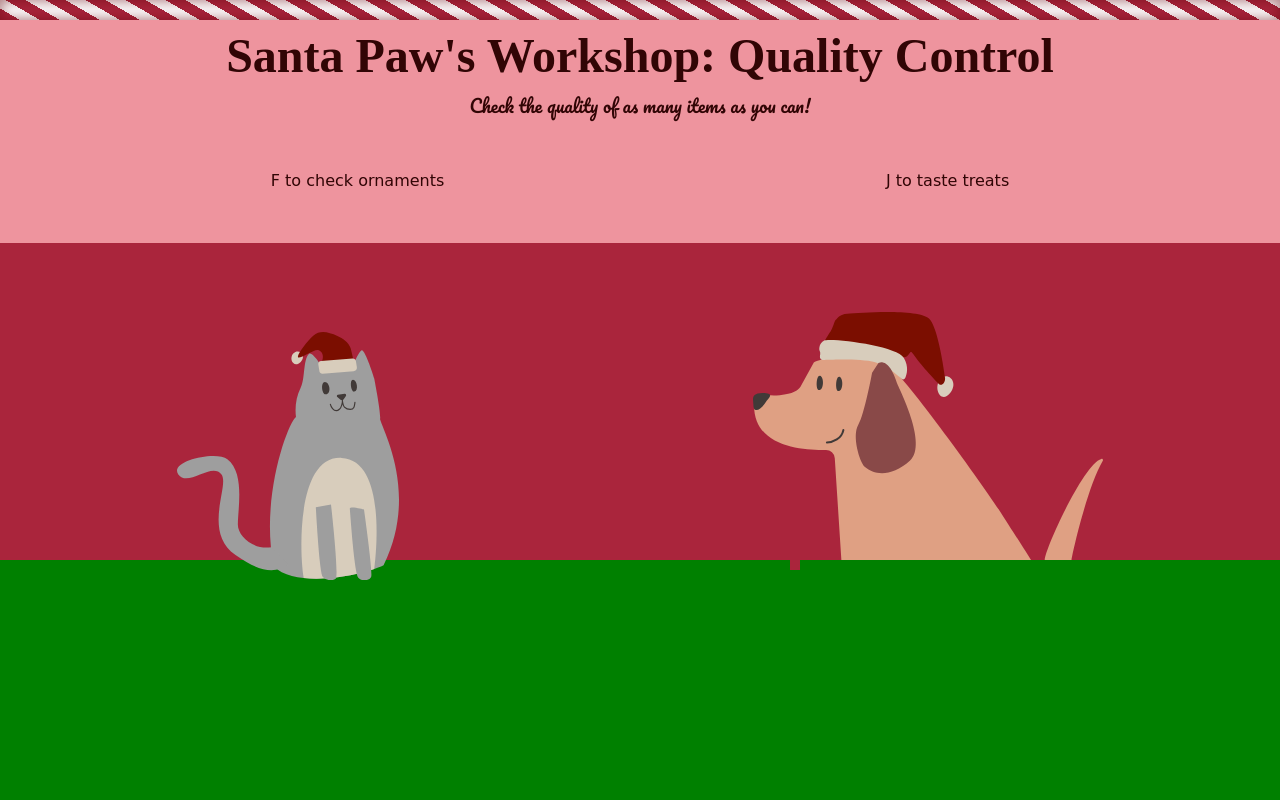
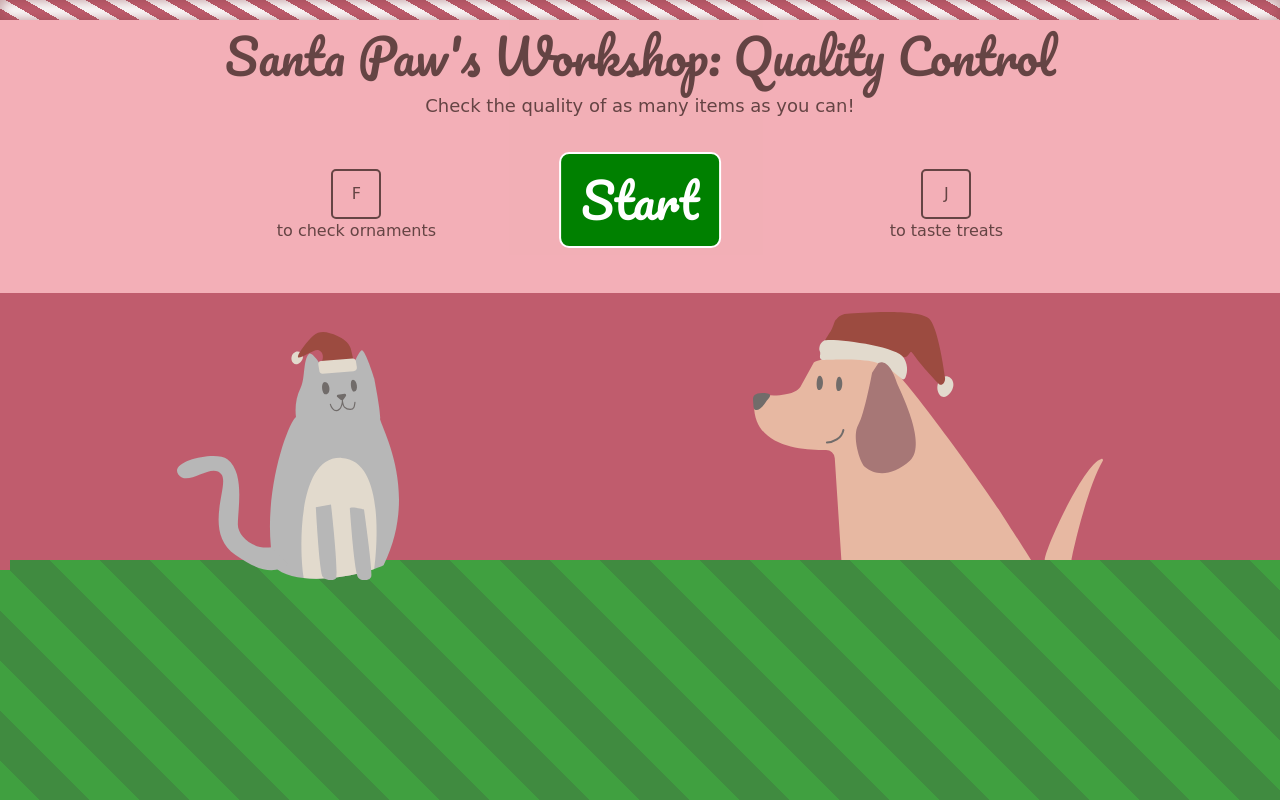
Before and after one commit to NatashaMitchko/Firebase-site, a plain HTML site: page public/index.html in a window 1280 px wide. Drawn offline with Linux system fonts and the light colour scheme; a web font is replaced by a local one.

Commit message:
conveyor styling and starting game logic

```diff
--- a/public/christmas.css
+++ b/public/christmas.css
@@ -48,14 +48,6 @@ body {
         "SPAC" 0;
 }
 
-/*
-.container {
-    display: flex;
-    justify-content: center;
-    align-items: center;
-    flex-direction: column;
-} */
-
 .page-content {
     padding-bottom: var(--candy-cane);
     display: flex;
@@ -75,13 +67,57 @@ body {
     color: var(--dark-red)
 }
 
-.player-instructions {
+.instructions {
     width: 100%;
     height: 20%;
     display: flex;
     flex-direction: row;
     justify-content: space-around;
     padding: 50px;
+}
+
+.player-instructions {
+    display: flex;
+    flex-direction: column;
+    align-items: center;
+}
+
+.keyboard-key {
+    display: flex;
+    height: 50px;
+    width: 50px;
+    border-width: 2px;
+    border-style: solid;
+    border-color: var(--dark-red);
+    border-radius: 5px;
+    justify-content: center;
+    align-items: center;
+}
+
+#overlay {
+    position: fixed;
+    width: 100%;
+    height: 100%;
+    top: 0;
+    left: 0;
+    right: 0;
+    bottom: 0;
+    background-color: rgba(255, 255, 255, 0.25);
+}
+
+#start-game-button {
+    position: absolute;
+    padding: 10px 20px;
+    top: 25%;
+    left: 50%;
+    color: white;
+    border-radius: 10px;
+    transform: translate(-50%, -50%);
+    -ms-transform: translate(-50%, -50%);
+    background-color: green;
+    border: solid 2px white;
+    font-size: xxx-large;
+    cursor: pointer;
 }
 
 .animal-friends {
@@ -91,7 +127,7 @@ body {
     justify-content: space-around;
     position: absolute;
     bottom: 30%;
-    z-index: 10;
+    z-index: 3;
 }
 
 .cat-friend {
@@ -126,9 +162,40 @@ body {
 
 .conveyor-belt {
     background-color: green;
+    background-size: 100px 100px;
     height: 30px;
     width: 100%;
     position: relative;
+
+    background-image: -webkit-linear-gradient(45deg, darkgreen 25%, transparent 25%, transparent 50%, darkgreen 50%, darkgreen 75%, transparent 75%, transparent);
+    background-image: -o-linear-gradient(45deg, darkgreen 25%, transparent 25%, transparent 50%, darkgreen 50%, darkgreen 75%, transparent 75%, transparent);
+    background-image: linear-gradient(45deg, darkgreen 25%, transparent 25%, transparent 50%, darkgreen 50%, darkgreen 75%, transparent 75%, transparent);
+}
+
+@-webkit-keyframes conveyor-belt-stripes {
+    from {
+        background-position: 0 100px;
+    }
+
+    to {
+        background-position: 0 0;
+    }
+}
+
+@keyframes conveyor-belt-stripes {
+    from {
+        background-position: 0 100px;
+    }
+
+    to {
+        background-position: 0 0;
+    }
+}
+
+.conveyor-belt-animation {
+    -webkit-animation: conveyor-belt-stripes 3s linear infinite;
+    -o-animation: conveyor-belt-stripes 3s linear infinite;
+    animation: conveyor-belt-stripes 3s linear infinite;
 }
 
 .element {
--- a/public/christmas_game.js
+++ b/public/christmas_game.js
@@ -7,7 +7,6 @@ function catAction(catEl) {
         catEl.replaceChildren(sit);
     }, 100)
 }
-
 
 function dogAction(dogEl) {
     const bite = document.getElementById('dog-bite').content.cloneNode(true);
@@ -35,13 +34,72 @@ window.addEventListener('keydown', function(e) {
 });
 
 
-window.addEventListener('load', function() {
+// Game Initialization
 
+function overlayOff() {
+    document.getElementById("overlay").style.display = "None";
+}
+
+document.addEventListener("DOMContentLoaded", function() {
+    document.getElementById("start-game-button").addEventListener("click", function() {
+        overlayOff();
+        startGame();
+    });
+  });
+
+function startGame() {
+    console.log("Game Started")
+    conveyorOn();
+    var elem = document.getElementById("moving");
+    myMove(elem);
+    setTimeout(() => {
+        dispatchObject()
+    }, 150);
+}
+
+function conveyorOn() {
+    document.getElementById("conveyor-belt").classList.add("conveyor-belt-animation");
+}
+
+// TODO: Spawn Elements Logic
+// doesn't get faster, just more elements spawned per second
+
+function dispatchObject() {
+    let conveyor = document.getElementById("conveyor-belt");
+    score = 0;
+    while (score < 100) {
+    setTimeout(() => {
+            // if (score < 25) {
+                let obj = spawnObject();
+                conveyor.appendChild(obj)
+                myMove(obj);
+                score = 100;
+            // }
+            // else if (score < 50) {
+
+            // }
+            // else if (score < 75) {
+
+            // }
+            // else {
+
+            // }
+        }, 200);
+        score += 5;
+        console.log(score);
+    }
+}
+
+function spawnObject() {
+    // TODO: random cat/dog object logic here
+    var obj = document.createElement('div');
+    obj.classList.add("element");
+    return obj
+}
+
+function myMove(elem) {
     const screenWidth = window.screen.width;
-
-    function myMove() {
     let id = null;
-        const elem = document.getElementById("moving");
     let pos = 0;
     clearInterval(id);
     id = setInterval(frame, 10);
@@ -55,6 +113,3 @@ window.addEventListener('load', function() {
       }
     }
   }
-
-      myMove();
-  });
--- a/public/index.html
+++ b/public/index.html
@@ -16,14 +16,23 @@
       <div class="candy-cane"></div>
       <div class="page-content">
         <div class="main-text">
-          <h1 id="game-title" class="mountains-of-christmas-bold">Santa Paw's Workshop: Quality Control</h1>
-          <h2 id="game-subtitle" class="pacifico-regular">Check the quality of as many items as you can!</h2>
-          <div class="player-instructions shantell-sans-christmas">
-            <p>F to check ornaments</p>
-            <p>J to taste treats</p>
+          <h1 id="game-title" class="pacifico-regular">Santa Paw's Workshop: Quality Control</h1>
+          <h2 id="game-subtitle" class="shantell-sans-christmas">Check the quality of as many items as you can!</h2>
+          <div class="instructions shantell-sans-christmas">
+            <div class="player-instructions">
+              <span class="keyboard-key">F</span>
+              <p>to check ornaments</p>
+            </div>
+            <div class="player-instructions">
+              <span class="keyboard-key">J</span>
+              <p>to taste treats</p>
+            </div>
           </div>
         </div>
         <div class="animal-friends">
+          <div id="overlay">
+            <button id="start-game-button" class="pacifico-regular"> Start </button>
+          </div>
           <div class="cat-friend" id="cat-friend" data-state="inactive">
             <svg viewBox="1657.88 267.499 190.118 212.682" xmlns="http://www.w3.org/2000/svg">
               <path style="fill:#9e9e9e;fill-opacity:1;fill-rule:nonzero;opacity:1;stroke:none" d="M1740.78 468.322c-12.01-58 11.99-123 19-128-1.01-8 0-17 4-25s1.99-24 7-29c3.16-3.162 13 14 13 14s18.99-3 23 0c1.99-4 6-15 9-17 2.99-2 10.99 24 10.99 24s6.01 30 5.01 35c2.99 11 33 64 2.99 125-17.99 9-74.99 20-93.99 1z"/>
@@ -61,7 +70,7 @@
             </svg>
           </div>
         </div>
-        <div class="conveyor-belt footer">
+        <div id="conveyor-belt" class="conveyor-belt footer">
           <div id="moving" class="element"></div>
         </div>
       </div>
```
Lines whose indentation alone changed are shown as unchanged.
